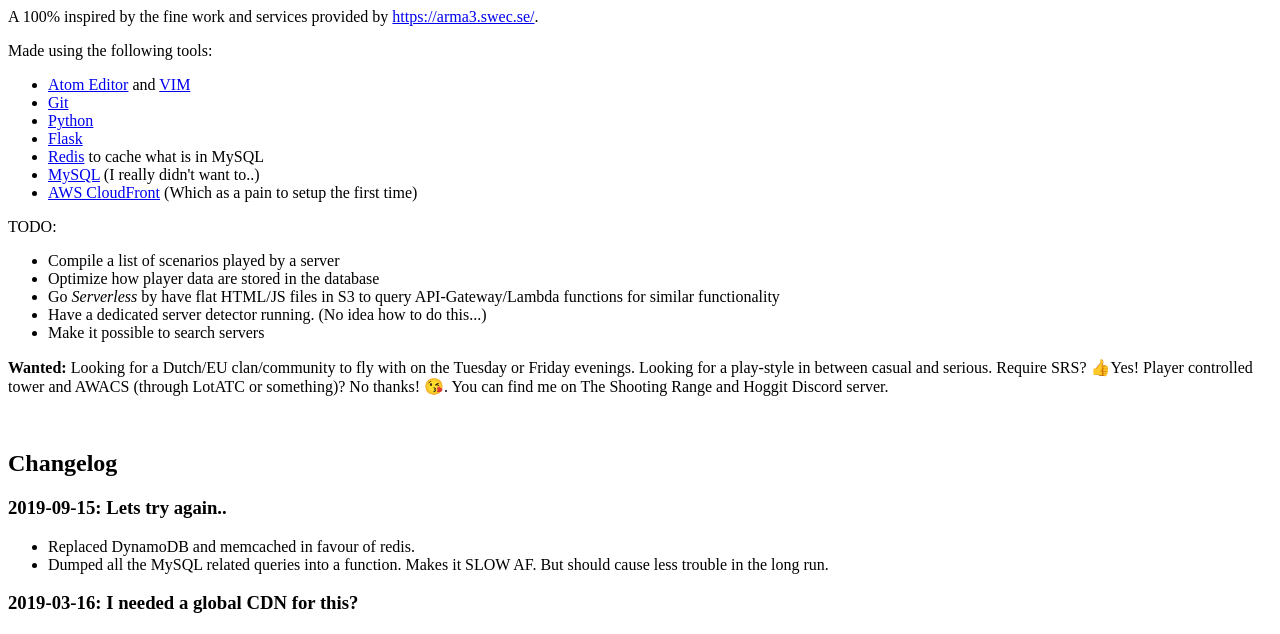
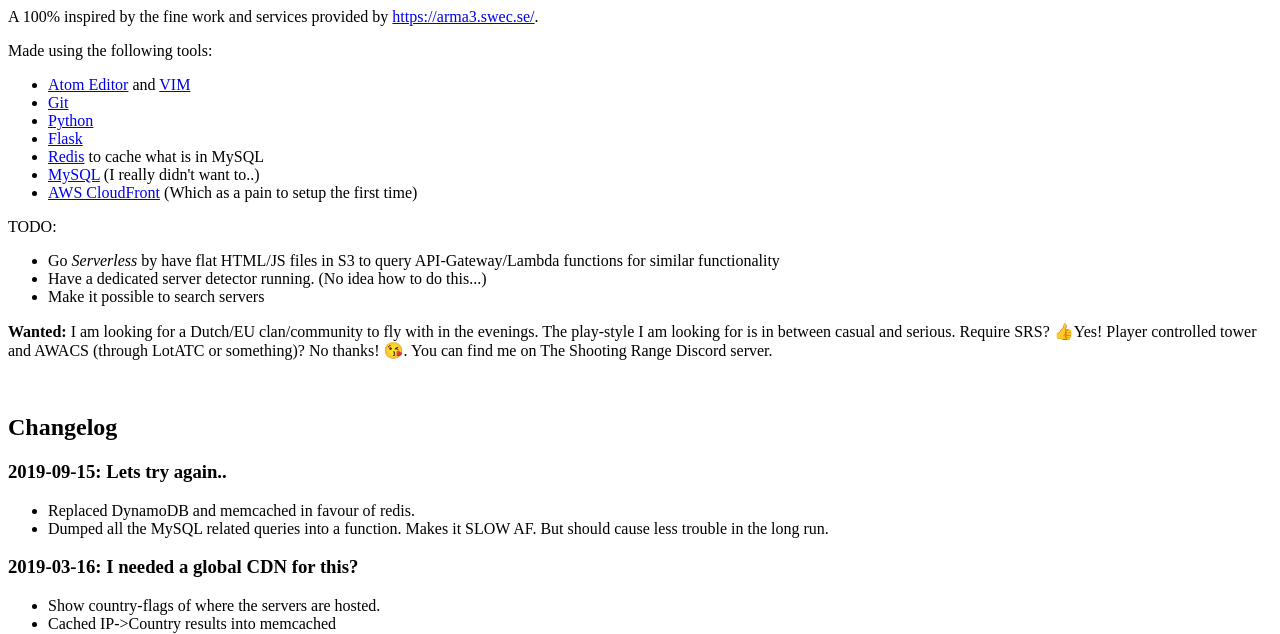
Before and after one commit to Ligthert/dcs_server_tracker, a Flask app: template app/templates/about.html in a window 1280 px wide. Shown: the top 634 px of the page. Run offline with Flask 2, Linux system fonts and the light colour scheme; the template is opened without the code that fills it, so the values that code supplies are empty.

Commit message:
Update the about section a bit.

```diff
--- a/app/templates/about.html
+++ b/app/templates/about.html
@@ -12,14 +12,12 @@
   </ul>
 <p>TODO:
   <ul>
-    <li>Compile a list of scenarios played by a server</li>
-    <li>Optimize how player data are stored in the database</li>
     <li>Go <i>Serverless</i> by have flat HTML/JS files in S3 to query API-Gateway/Lambda functions for similar functionality</li>
     <li>Have a dedicated server detector running. (No idea how to do this...)</li>
     <li>Make it possible to search servers</li>
   </ul>
 </p>
-<p><b>Wanted:</b> Looking for a Dutch/EU clan/community to fly with on the Tuesday or Friday evenings. Looking for a play-style in between casual and serious. Require SRS? 👍Yes! Player controlled tower and AWACS (through LotATC or something)? No thanks! 😘. You can find me on The Shooting Range and Hoggit Discord server.</p>
+<p><b>Wanted:</b> I am looking for a Dutch/EU clan/community to fly with in the evenings. The play-style I am looking for is in between casual and serious. Require SRS? 👍Yes! Player controlled tower and AWACS (through LotATC or something)? No thanks! 😘. You can find me on The Shooting Range Discord server.</p>
 <p>&nbsp;</p>
 <p><h2>Changelog</h2></p>
 <h3>2019-09-15: Lets try again..</h3>
```
